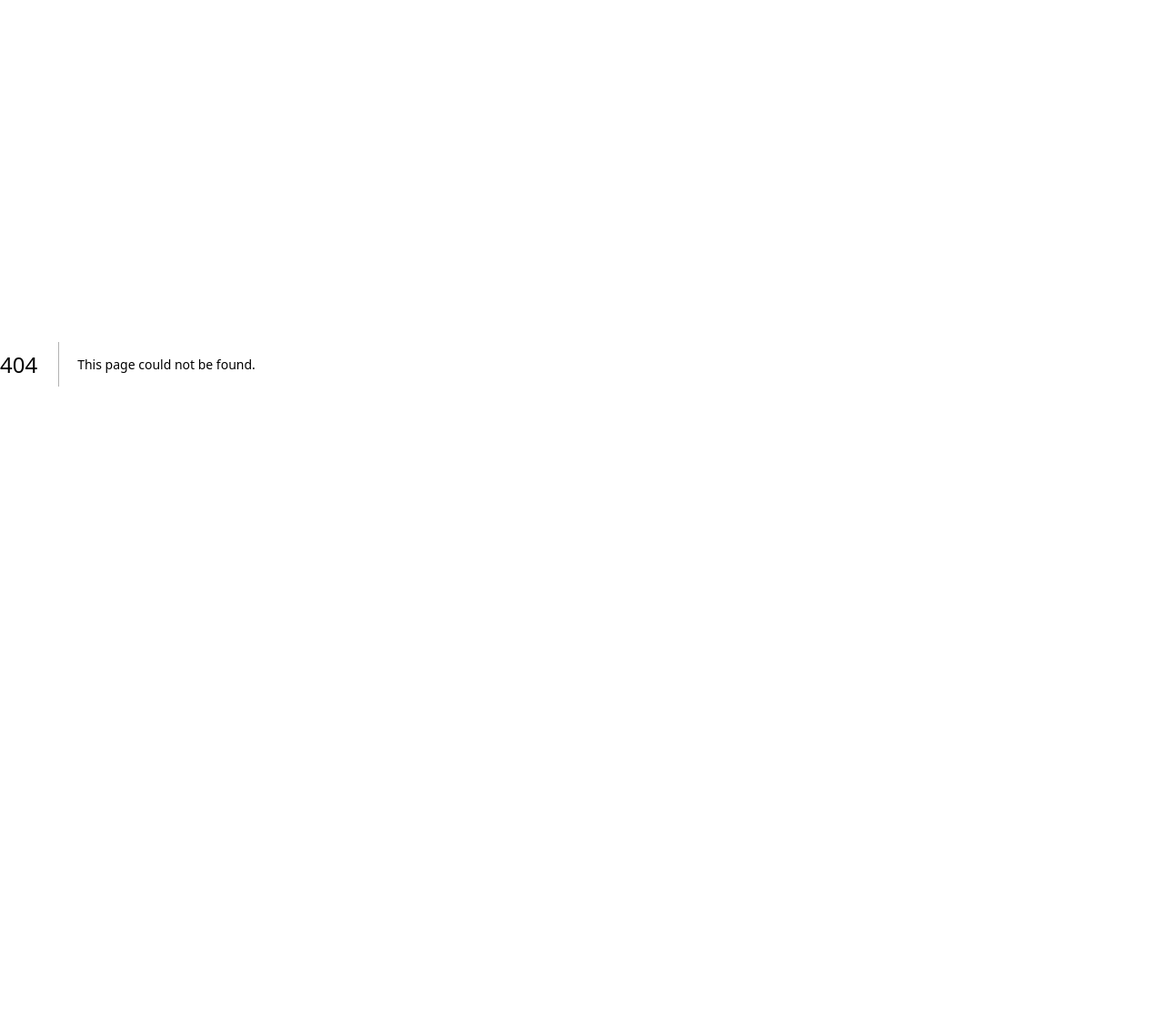
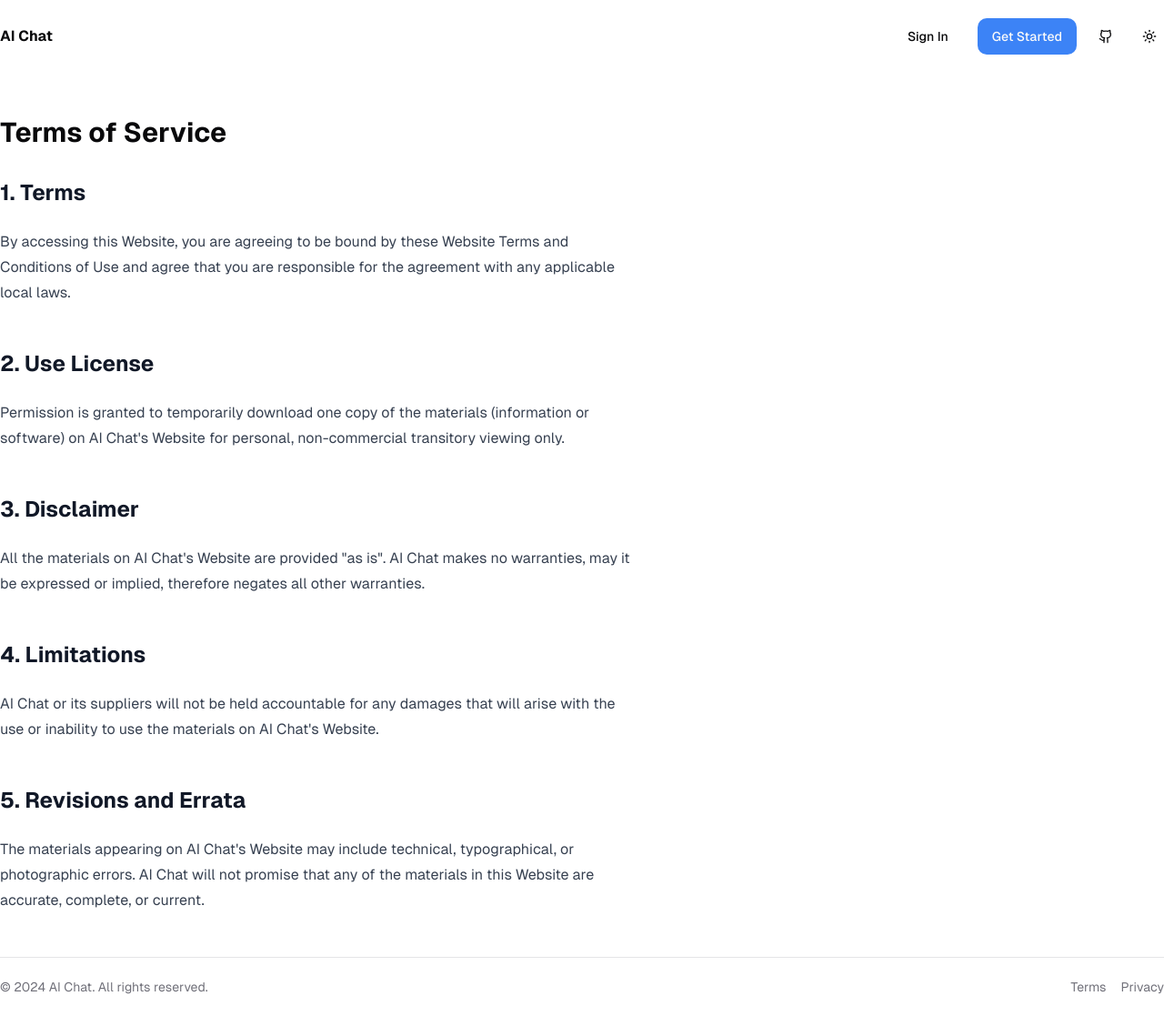
Before and after one commit to while-basic/ai-chat, a Next.js app: page /terms in a window 1280 px wide. Before the commit this address had no page. Shown: the whole page at 91% size. Before the commit the page ends 800 px from the top, so only its background shows below. Built offline with nearby package versions, Linux system fonts and the light colour scheme.

Commit message:
feat: add landing page and marketing section
- Add modern landing page with features section
- Create marketing layout with header and footer
- Add mode toggle component for theme switching
- Create Terms and Privacy pages
- Update root layout for better organization

```diff
--- /dev/null
+++ b/app/(marketing)/layout.tsx
@@ -0,0 +1,61 @@
+import Link from 'next/link';
+import { GithubIcon } from 'lucide-react';
+
+import { Button } from '@/components/ui/button';
+import { ModeToggle } from '@/components/mode-toggle';
+
+export default function MarketingLayout({
+  children,
+}: {
+  children: React.ReactNode;
+}) {
+  return (
+    <div className="flex min-h-screen flex-col">
+      <header className="container z-40 bg-background">
+        <div className="flex h-20 items-center justify-between py-6">
+          <div className="flex gap-6 md:gap-10">
+            <Link href="/" className="flex items-center space-x-2">
+              <span className="inline-block font-bold">AI Chat</span>
+            </Link>
+          </div>
+          <nav className="flex items-center gap-4">
+            <Link href="/login">
+              <Button variant="ghost" className="text-sm font-medium">
+                Sign In
+              </Button>
+            </Link>
+            <Link href="/register">
+              <Button className="text-sm font-medium">
+                Get Started
+              </Button>
+            </Link>
+            <Link
+              href="https://github.com/while-basic/ai-chat"
+              target="_blank"
+              rel="noreferrer"
+            >
+              <Button variant="ghost" size="icon" className="h-8 w-8">
+                <GithubIcon className="h-4 w-4" />
+              </Button>
+            </Link>
+            <ModeToggle />
+          </nav>
+        </div>
+      </header>
+      <main className="flex-1">{children}</main>
+      <footer className="border-t">
+        <div className="container flex h-16 items-center justify-between py-4">
+          <div className="flex items-center">
+            <span className="text-sm text-muted-foreground">
+              © 2024 AI Chat. All rights reserved.
+            </span>
+          </div>
+          <nav className="flex items-center gap-4 text-sm text-muted-foreground">
+            <Link href="/terms">Terms</Link>
+            <Link href="/privacy">Privacy</Link>
+          </nav>
+        </div>
+      </footer>
+    </div>
+  );
+}
--- /dev/null
+++ b/app/(marketing)/page.tsx
@@ -0,0 +1,82 @@
+import Link from 'next/link';
+import { ArrowRightIcon } from 'lucide-react';
+
+import { Button } from '@/components/ui/button';
+
+export default function LandingPage() {
+  return (
+    <div className="flex-1">
+      <section className="w-full py-12 md:py-24 lg:py-32 xl:py-48">
+        <div className="container px-4 md:px-6">
+          <div className="flex flex-col items-center space-y-4 text-center">
+            <div className="space-y-2">
+              <h1 className="text-3xl font-bold tracking-tighter sm:text-4xl md:text-5xl lg:text-6xl/none">
+                Your AI-Powered Chat Assistant
+              </h1>
+              <p className="mx-auto max-w-[700px] text-gray-500 md:text-xl dark:text-gray-400">
+                Experience intelligent conversations with our advanced AI chatbot. Fast, reliable, and always ready to help.
+              </p>
+            </div>
+            <div className="space-x-4">
+              <Link href="/login">
+                <Button className="px-8">
+                  Get Started <ArrowRightIcon className="ml-2 h-4 w-4" />
+                </Button>
+              </Link>
+              <Link href="https://github.com/while-basic/ai-chat" target="_blank">
+                <Button variant="outline" className="px-8">
+                  GitHub
+                </Button>
+              </Link>
+            </div>
+          </div>
+        </div>
+      </section>
+
+      <section className="w-full py-12 md:py-24 lg:py-32 bg-gray-50 dark:bg-gray-900">
+        <div className="container px-4 md:px-6">
+          <div className="grid gap-10 sm:grid-cols-2 lg:grid-cols-3">
+            <div className="space-y-2">
+              <h3 className="text-xl font-bold">Natural Conversations</h3>
+              <p className="text-gray-500 dark:text-gray-400">
+                Engage in fluid, context-aware conversations that feel natural and intuitive.
+              </p>
+            </div>
+            <div className="space-y-2">
+              <h3 className="text-xl font-bold">24/7 Availability</h3>
+              <p className="text-gray-500 dark:text-gray-400">
+                Access your AI assistant anytime, anywhere, with consistent performance.
+              </p>
+            </div>
+            <div className="space-y-2">
+              <h3 className="text-xl font-bold">Secure & Private</h3>
+              <p className="text-gray-500 dark:text-gray-400">
+                Your conversations are protected with enterprise-grade security measures.
+              </p>
+            </div>
+          </div>
+        </div>
+      </section>
+
+      <section className="w-full py-12 md:py-24 lg:py-32">
+        <div className="container px-4 md:px-6">
+          <div className="flex flex-col items-center justify-center space-y-4 text-center">
+            <div className="space-y-2">
+              <h2 className="text-3xl font-bold tracking-tighter md:text-4xl">
+                Ready to Start?
+              </h2>
+              <p className="mx-auto max-w-[600px] text-gray-500 md:text-xl dark:text-gray-400">
+                Join thousands of users who are already experiencing the future of AI chat.
+              </p>
+            </div>
+            <Link href="/login">
+              <Button className="px-8">
+                Start Chatting <ArrowRightIcon className="ml-2 h-4 w-4" />
+              </Button>
+            </Link>
+          </div>
+        </div>
+      </section>
+    </div>
+  );
+}
--- /dev/null
+++ b/app/(marketing)/privacy/page.tsx
@@ -0,0 +1,45 @@
+export default function PrivacyPage() {
+  return (
+    <div className="container max-w-3xl py-12">
+      <h1 className="text-3xl font-bold mb-8">Privacy Policy</h1>
+      <div className="prose dark:prose-invert">
+        <h2>1. Information We Collect</h2>
+        <p>
+          We collect information you provide directly to us when you create an
+          account, use our services, or communicate with us.
+        </p>
+
+        <h2>2. How We Use Your Information</h2>
+        <p>
+          We use the information we collect to provide, maintain, and improve our
+          services, to develop new ones, and to protect AI Chat and our users.
+        </p>
+
+        <h2>3. Information Sharing</h2>
+        <p>
+          We do not share your personal information with companies, organizations,
+          or individuals outside of AI Chat except in the following cases:
+        </p>
+        <ul>
+          <li>With your consent</li>
+          <li>For legal reasons</li>
+          <li>To protect rights and safety</li>
+        </ul>
+
+        <h2>4. Data Security</h2>
+        <p>
+          We work hard to protect AI Chat and our users from unauthorized access
+          to or unauthorized alteration, disclosure, or destruction of information
+          we hold.
+        </p>
+
+        <h2>5. Changes</h2>
+        <p>
+          Our Privacy Policy may change from time to time. We will post any
+          privacy policy changes on this page and, if the changes are significant,
+          we will provide a more prominent notice.
+        </p>
+      </div>
+    </div>
+  );
+}
--- /dev/null
+++ b/app/(marketing)/terms/page.tsx
@@ -0,0 +1,43 @@
+export default function TermsPage() {
+  return (
+    <div className="container max-w-3xl py-12">
+      <h1 className="text-3xl font-bold mb-8">Terms of Service</h1>
+      <div className="prose dark:prose-invert">
+        <h2>1. Terms</h2>
+        <p>
+          By accessing this Website, you are agreeing to be bound by these Website
+          Terms and Conditions of Use and agree that you are responsible for the
+          agreement with any applicable local laws.
+        </p>
+
+        <h2>2. Use License</h2>
+        <p>
+          Permission is granted to temporarily download one copy of the materials
+          (information or software) on AI Chat&apos;s Website for personal,
+          non-commercial transitory viewing only.
+        </p>
+
+        <h2>3. Disclaimer</h2>
+        <p>
+          All the materials on AI Chat's Website are provided "as is". AI Chat
+          makes no warranties, may it be expressed or implied, therefore negates
+          all other warranties.
+        </p>
+
+        <h2>4. Limitations</h2>
+        <p>
+          AI Chat or its suppliers will not be held accountable for any damages
+          that will arise with the use or inability to use the materials on AI
+          Chat's Website.
+        </p>
+
+        <h2>5. Revisions and Errata</h2>
+        <p>
+          The materials appearing on AI Chat's Website may include technical,
+          typographical, or photographic errors. AI Chat will not promise that any
+          of the materials in this Website are accurate, complete, or current.
+        </p>
+      </div>
+    </div>
+  );
+}
--- a/app/layout.tsx
+++ b/app/layout.tsx
@@ -56,16 +56,14 @@ export default async function RootLayout({
           }}
         />
       </head>
-      <body className="min-h-screen bg-background font-sans antialiased overflow-hidden">
+      <body className="min-h-screen bg-background font-sans antialiased">
         <ThemeProvider
           attribute="class"
           defaultTheme="system"
           enableSystem
           disableTransitionOnChange
         >
-          <div className="relative flex min-h-screen">
-            {children}
-          </div>
+          {children}
           <Toaster position="top-center" richColors closeButton />
         </ThemeProvider>
       </body>
--- /dev/null
+++ b/components/mode-toggle.tsx
@@ -0,0 +1,40 @@
+'use client';
+
+import * as React from 'react';
+import { MoonIcon, SunIcon } from 'lucide-react';
+import { useTheme } from 'next-themes';
+
+import { Button } from '@/components/ui/button';
+import {
+  DropdownMenu,
+  DropdownMenuContent,
+  DropdownMenuItem,
+  DropdownMenuTrigger,
+} from '@/components/ui/dropdown-menu';
+
+export function ModeToggle() {
+  const { setTheme } = useTheme();
+
+  return (
+    <DropdownMenu>
+      <DropdownMenuTrigger asChild>
+        <Button variant="ghost" size="icon" className="h-8 w-8">
+          <SunIcon className="h-4 w-4 rotate-0 scale-100 transition-all dark:-rotate-90 dark:scale-0" />
+          <MoonIcon className="absolute h-4 w-4 rotate-90 scale-0 transition-all dark:rotate-0 dark:scale-100" />
+          <span className="sr-only">Toggle theme</span>
+        </Button>
+      </DropdownMenuTrigger>
+      <DropdownMenuContent align="end">
+        <DropdownMenuItem onClick={() => setTheme('light')}>
+          Light
+        </DropdownMenuItem>
+        <DropdownMenuItem onClick={() => setTheme('dark')}>
+          Dark
+        </DropdownMenuItem>
+        <DropdownMenuItem onClick={() => setTheme('system')}>
+          System
+        </DropdownMenuItem>
+      </DropdownMenuContent>
+    </DropdownMenu>
+  );
+}
```
Also changed, not shown: 1 other file (tests, documents, lock files or other folders).
